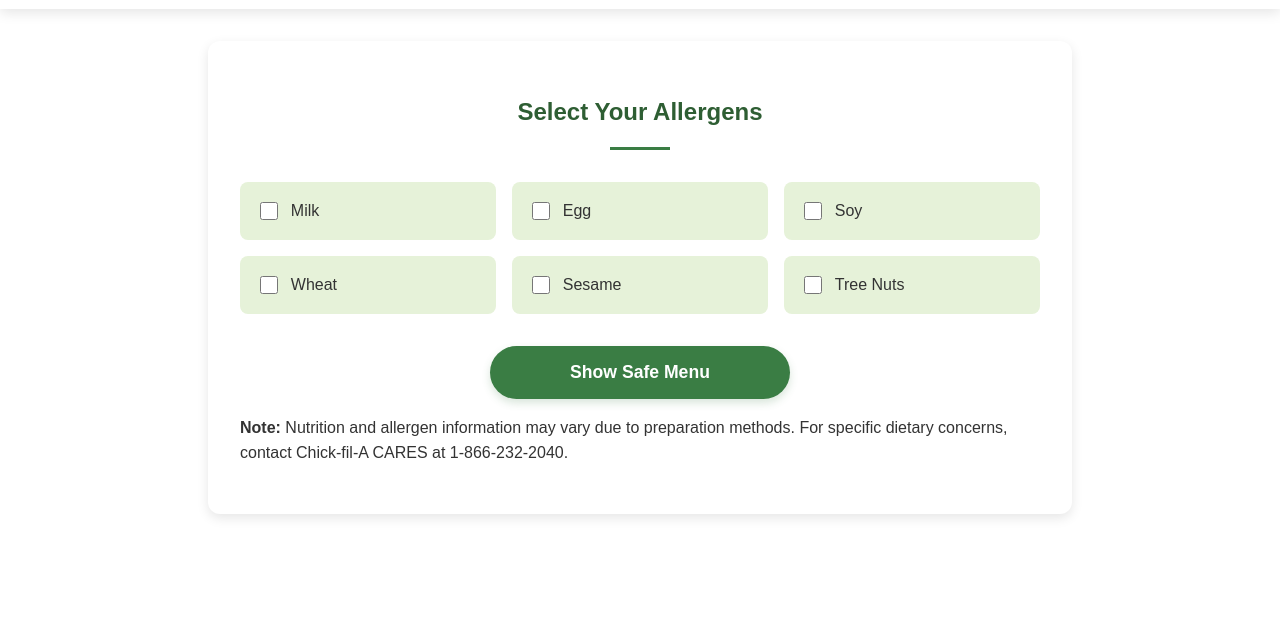
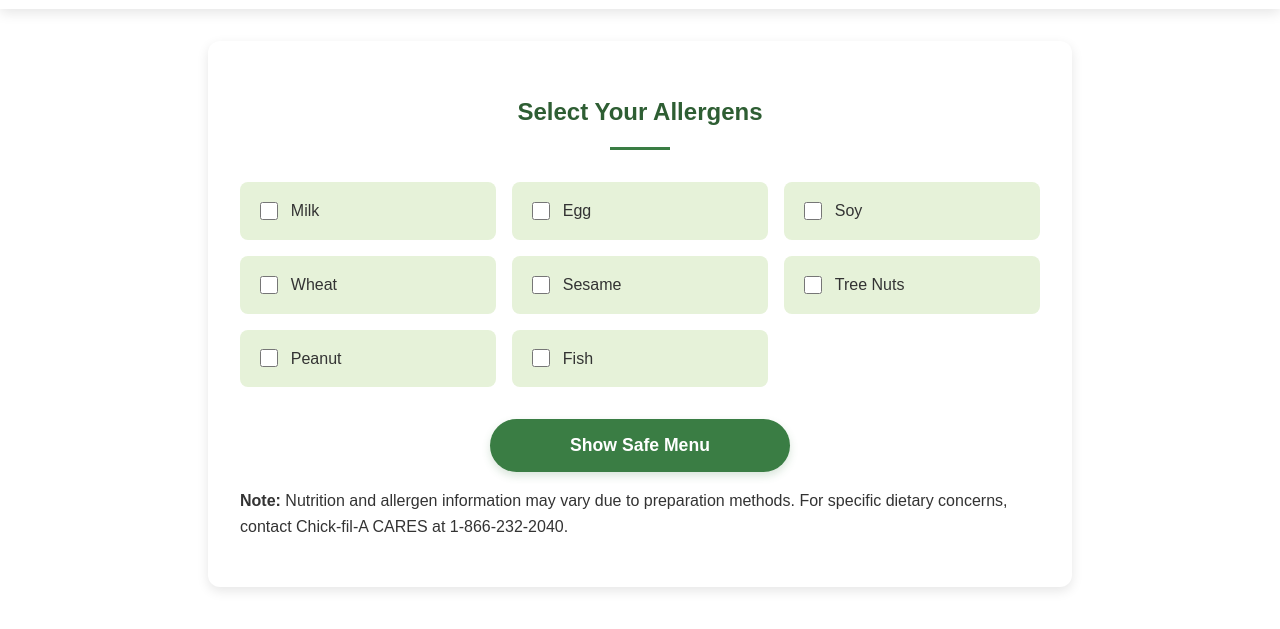
Before and after one commit to jimmyc803/AllergyAid, a plain HTML site: page restaurant.html in a window 1280 px wide. Shown: the part 85-714 px from the top of the page. Drawn offline with Linux system fonts and the light colour scheme.

Commit message:
Update restaurant.html

```diff
--- a/restaurant.html
+++ b/restaurant.html
@@ -53,6 +53,14 @@
           <input type="checkbox" name="allergen" value="tree nuts">
           <span>Tree Nuts</span>
         </label>
+        <label class="filter-option">
+          <input type="checkbox" name="allergen" value="peanut">
+          <span>Peanut</span>
+        </label>
+        <label class="filter-option">
+          <input type="checkbox" name="allergen" value="fish">
+          <span>Fish</span>
+        </label>
         </div>
         <button type="submit">Show Safe Menu</button>
       </form>
```
